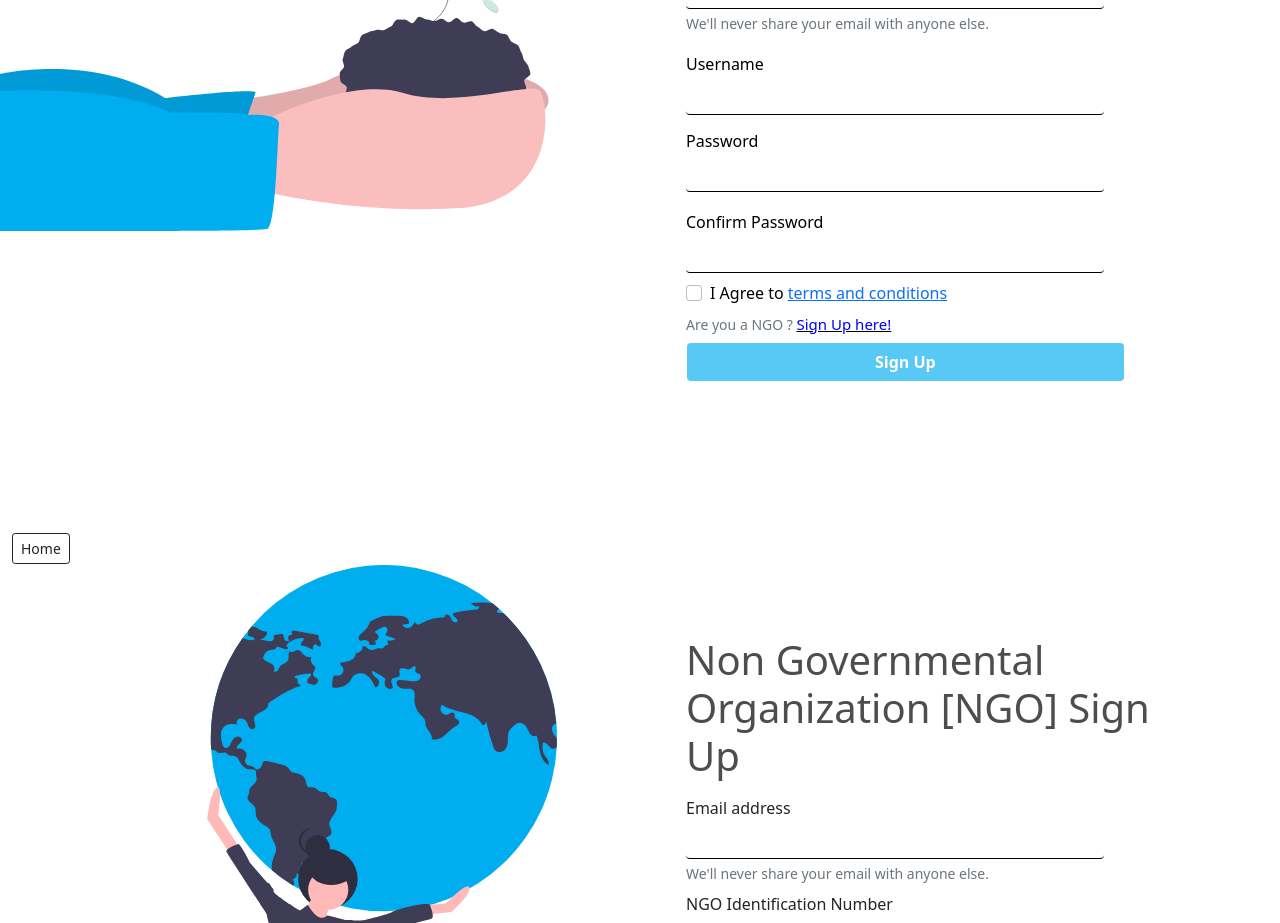
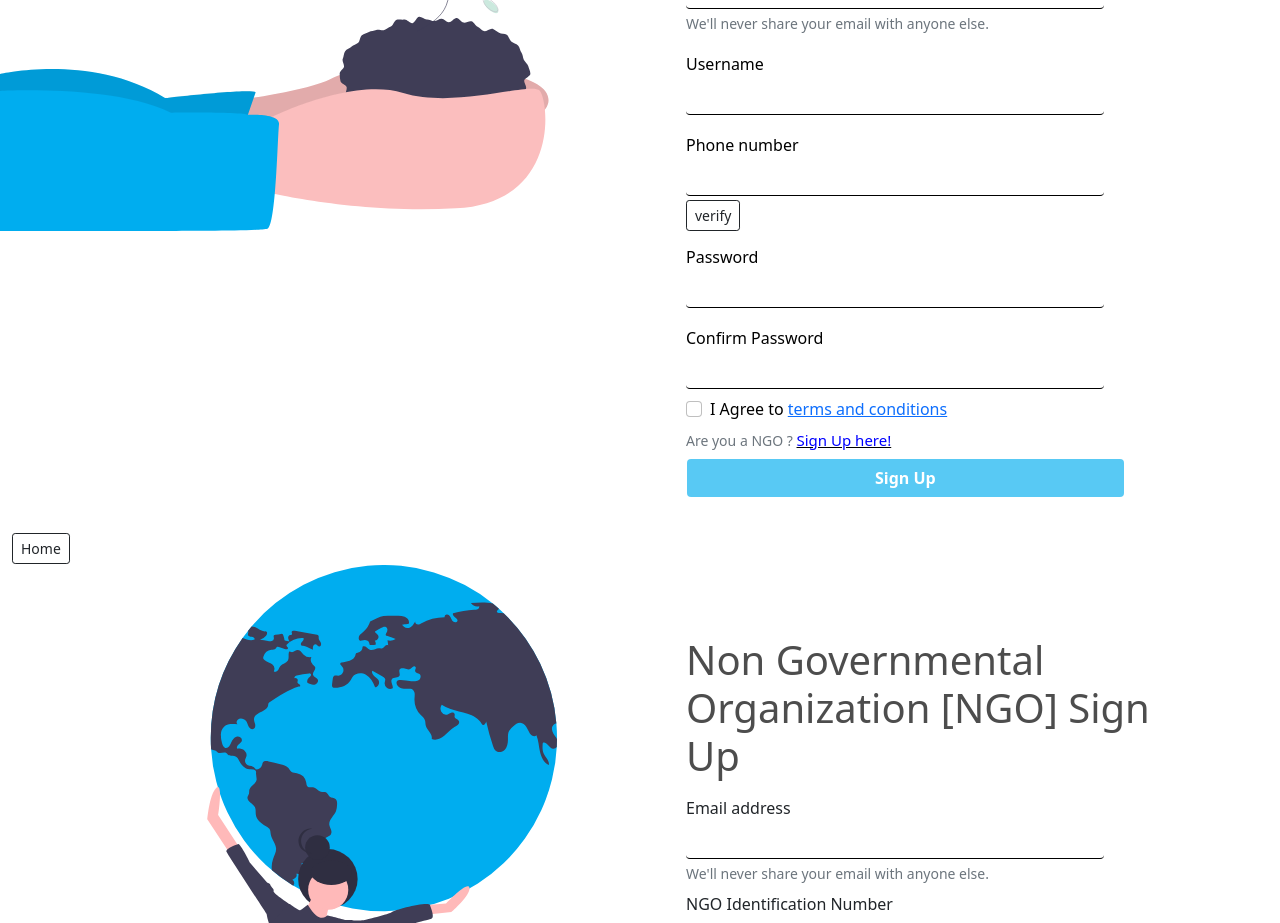
Before and after one commit to EduFx2021/FrontEndCodeBase, a React (Create React App) app: page /signup in a window 1280 px wide. Shown: the part 980-1903 px from the top of the page. Built offline with nearby package versions, Linux system fonts and the light colour scheme.

Commit message:
Phone Auth v1 - Authentication Added

```diff
--- a/package.json
+++ b/package.json
@@ -8,6 +8,7 @@
     "@testing-library/user-event": "^12.1.10",
     "axios": "^0.21.1",
     "bootstrap": "^5.1.0",
+    "firebase": "^9.0.1",
     "json-server": "^0.16.3",
     "react": "^17.0.2",
     "react-bootstrap": "^1.6.1",
--- /dev/null
+++ b/src/components/firebase.js
@@ -0,0 +1,17 @@
+import * as firebase from 'firebase/app';
+
+const firebaseConfig = {
+    apiKey: "AIzaSyDDRAqZUroRQja3EeHhhYnH_ZJEcPJuw6s",
+    authDomain: "edu-fx.firebaseapp.com",
+    projectId: "edu-fx",
+    storageBucket: "edu-fx.appspot.com",
+    messagingSenderId: "554334787373",
+    appId: "1:554334787373:web:7f50364e9a7f8704fca5a4",
+    measurementId: "G-3MJLTLSLV9"
+  };
+
+  // Initialize Firebase
+  firebase.initializeApp(firebaseConfig);
+
+
+export default firebase;
--- a/src/components/forms/normalUserSignUp/NormalUserSignUp.js
+++ b/src/components/forms/normalUserSignUp/NormalUserSignUp.js
@@ -3,6 +3,8 @@ import axios from 'axios';
 import '../../../css/form.css';
 import { v1 as uuidv1 } from 'uuid';
 import { Link } from "react-router-dom";
+import firebase from '../../firebase';
+import { getAuth,RecaptchaVerifier,signInWithPhoneNumber } from "firebase/auth";
 
 export default class NormalUserSignUp extends Component {
     constructor(props){
@@ -17,10 +19,18 @@ export default class NormalUserSignUp extends Component {
         this.confirmPassError= React.createRef();
         this.signUpButtonRef= React.createRef();
         this.emailError= React.createRef();
+        this.phoneRef= React.createRef();
+        this.phoneError= React.createRef();
+        this.otpRef= React.createRef();
+        this.otpdivRef= React.createRef();
+        this.otpError=React.createRef();
+        this.verifyBtnRef= React.createRef();
 
         this.state={
             email:'',
             username:'',
+            phone:'',
+            otp:'',
             password:'',
             confirmpassword:''
         }
@@ -29,6 +39,50 @@ export default class NormalUserSignUp extends Component {
 
     handleInput(e){
         e.target.classList.remove('is-invalid');
+    }
+
+    onSignInSubmit = (e) => {
+        e.preventDefault();
+        this.verifyBtnRef.current.classList.add('d-none');
+        this.otpdivRef.current.classList.remove('d-none');
+
+        this.setUpRecaptcha();
+        // Const phoneNumber me apna input number daalna h
+        const phoneNumber = "+91"+this.state.phone;
+        console.log(phoneNumber);
+        const appVerifier = window.recaptchaVerifier;
+
+        const auth = getAuth();
+        signInWithPhoneNumber(auth, phoneNumber, appVerifier)
+            .then((confirmationResult) => {
+            // SMS sent. Prompt user to type the code from the message, then sign the
+            // user in with confirmationResult.confirm(code).
+            window.confirmationResult = confirmationResult;
+            const code = prompt("Enter Otp")
+                confirmationResult.confirm(code).then((result) => {
+                    // User signed in successfully.
+                    const user = result.user;
+                    console.log(user);
+                    console.log("Success");
+                }).catch((error) => {
+                    console.log("fail");
+                });
+
+            }).catch((error) => {
+            // Error; SMS not sent
+            // ...
+            });
+    }
+
+    setUpRecaptcha = () => {
+        const auth = getAuth();
+        window.recaptchaVerifier = new RecaptchaVerifier('recaptcha-container', {
+        'size': 'invisible',
+        'callback': (response) => {
+            // reCAPTCHA solved, allow signInWithPhoneNumber.
+            this.onSignInSubmit();
+        }
+        }, auth);
     }
 
     componentDidMount(){
@@ -185,6 +239,46 @@ export default class NormalUserSignUp extends Component {
 
                                     </div>
                                 </div>
+                                <div className="mb-1 ms-4 mt-2">
+                                    <label htmlFor="phoneNumber" className="form-label">Phone number</label>
+                                    <input
+                                        type="text"
+                                        className="form-control form__field"
+                                        id="phoneNumber"
+                                        value={this.state.phone}
+                                        onChange={this.onChangeHandler}
+                                        name="phone"
+                                        ref={this.phoneRef}
+                                    />
+                                    <button
+                                        className="btn btn-sm btn-outline-dark mt-1 verifyBtn"
+                                        onClick={this.onSignInSubmit}
+                                        ref={this.verifyBtnRef}
+                                    >
+                                        verify
+                                    </button>
+                                    <div id="recaptcha-container"></div>
+                                    <div className="invalid-feedback " ref={this.phoneError}>
+
+                                    </div>
+                                </div>
+                                <div className="mb-1 ms-4 mt-2 d-none " ref={this.otpdivRef}>
+
+                                    <input
+                                        type="number"
+                                        className="form-control form__field"
+                                        id="otp"
+                                        value={this.state.otp}
+                                        onChange={this.onChangeHandler}
+                                        name="otp"
+                                        ref={this.otpRef}
+                                    />
+                                    <button className="btn btn-sm btn-outline-dark mt-1 verifyBtn"
+                                        onClick={this.onSignInSubmit}
+                                    >verify</button>
+                                    <div className="invalid-feedback " ref={this.otpError}>
+                                    </div>
+                                </div>
                                 <div className="mb-2 ms-4">
                                     <label htmlFor="normalUserPassword " className="form-label">Password</label>
                                     <input
```
Also changed, not shown: 1 other file (tests, documents, lock files or other folders).
